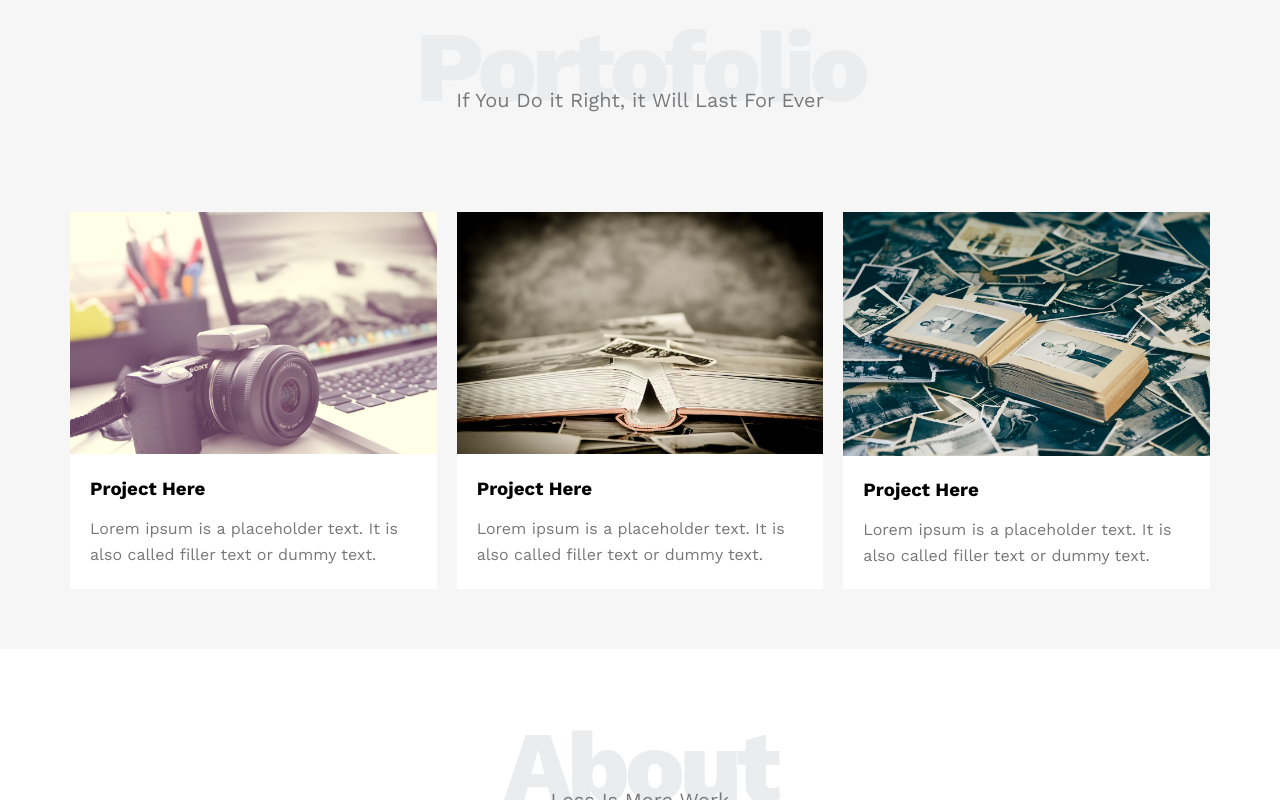
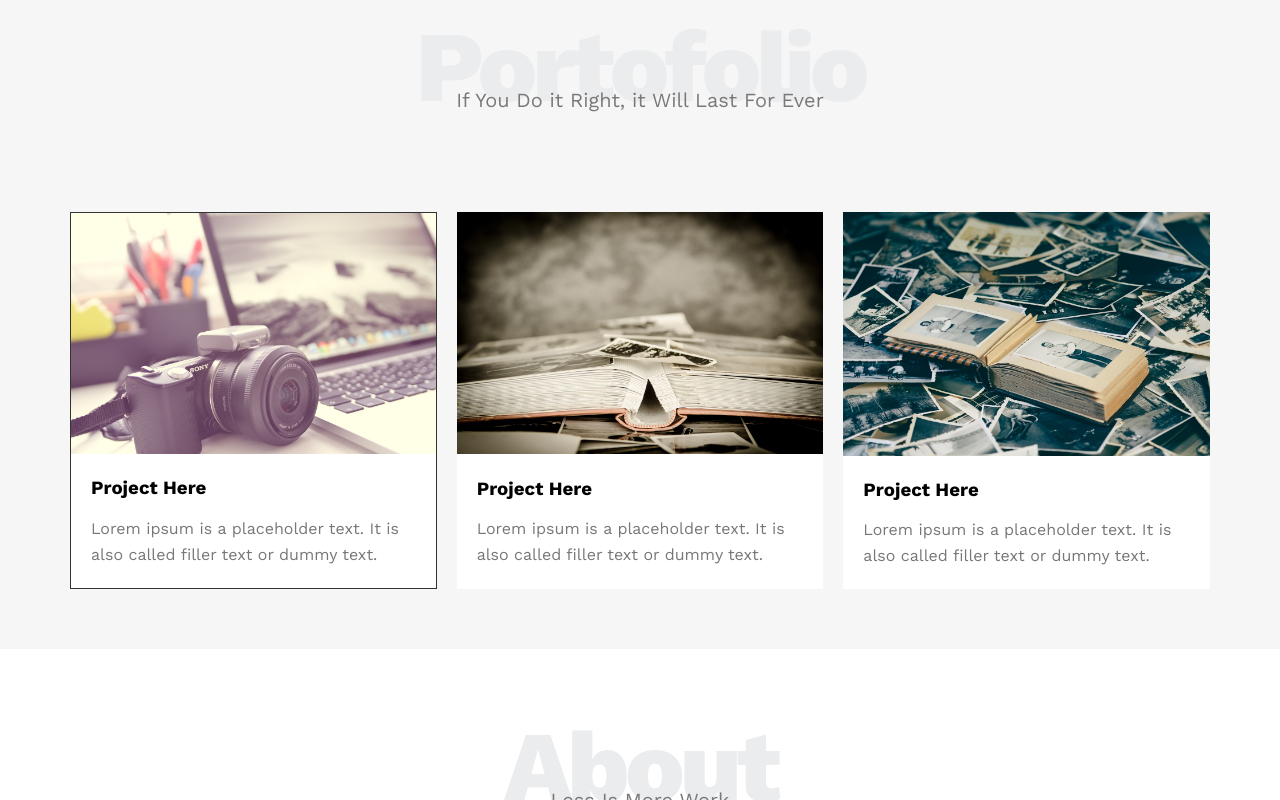
Before and after one commit to Mohammad-Rustom/HTML-CSS-template-1, a plain HTML site: page index.html in a window 1280 px wide. In both pictures the pointer is over the element 253 px from the left and 2519 px from the top of the page. Shown: the part 2119-2919 px from the top of the page. Drawn offline with nearby package versions, Linux system fonts and the light colour scheme.

Commit message:
modified some features in css file

```diff
--- a/css/leon.css
+++ b/css/leon.css
@@ -321,7 +321,12 @@ body{
 }
 .portofolio .portofolio-content .card{
     background-color:white;
+
 }
+.portofolio .portofolio-content .card:hover{
+    border:1px solid #333 ;
+}
+
 @media (max-width: 767px){
     .portofolio .portofolio-content .card{
         text-align:center;
```
